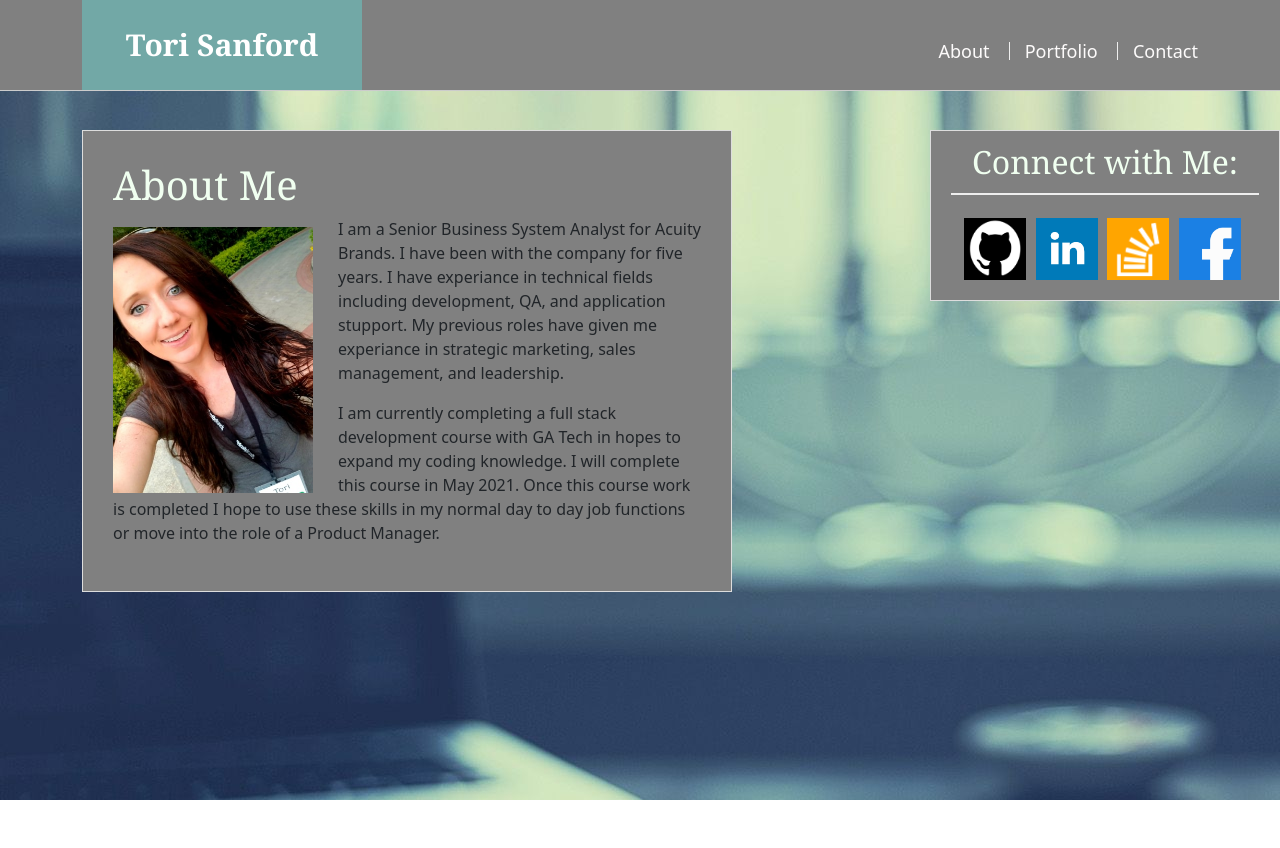
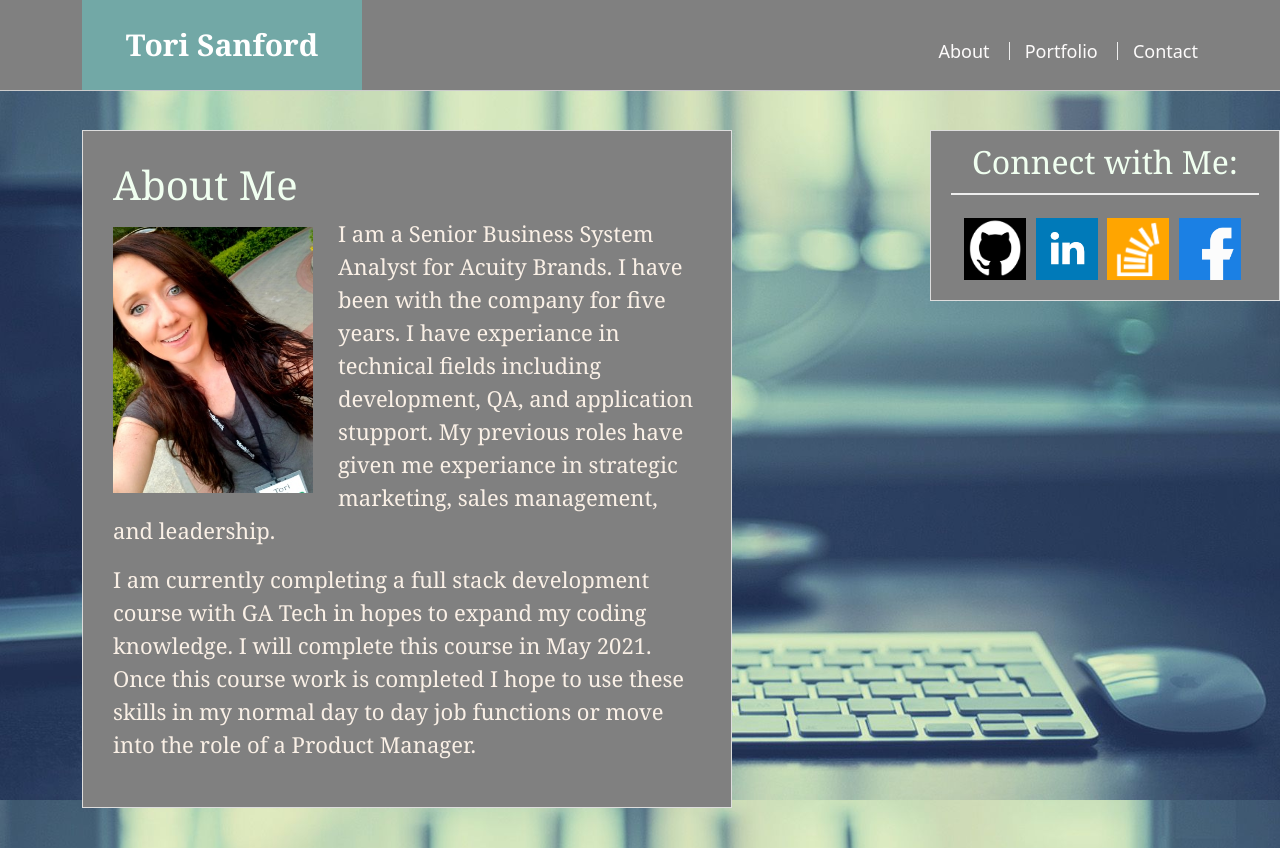
Before and after one commit to TSanfordGATech/responsive-portfolio, a plain HTML site: page index.html in a window 1280 px wide. Before the commit the page ends 800 px from the top, so only its background shows below. Drawn offline with nearby package versions, Linux system fonts and the light colour scheme.

Commit message:
Update to main HTML page to extend background image with no repeat and change the formatting of the about me block

```diff
--- a/style.css
+++ b/style.css
@@ -3,7 +3,10 @@ body {
     font-family: Georgia, 'Times New Roman', Times, serif;
     font-size: 18px;
     line-height: 34px;
-    background: url("./assets/backdrop.jpg");
+    background-image: url("./assets/backdrop.jpg");
+    background-repeat: no-repeat;
+    background-attachment: fixed;
+    background-size: cover;
   }
 
 /* Navigation */
@@ -57,6 +60,13 @@ h1, h2 {
     text-decoration: none;
     background: #72a8a6;
   }
+
+/* Updating Paragraph */
+p {
+  font-size: 22px;
+  color: linen;
+  font-family: Georgia, 'Times New Roman', Times, serif;
+}
 
 
 /* Containers */
```
